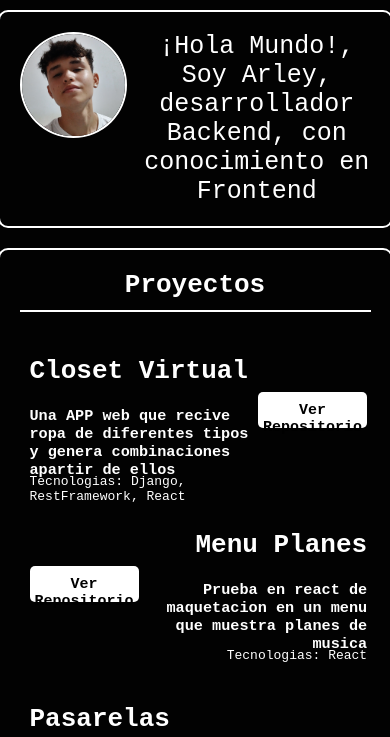
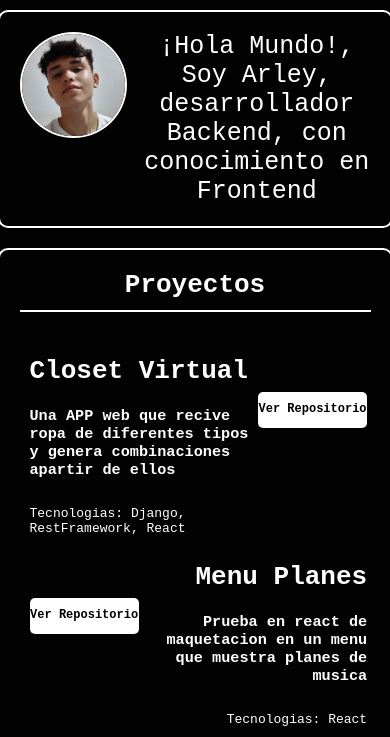
Before and after one commit to ArleyLeonardo-Dev/Portafolio, a plain HTML site: page index.html in a window 390 px wide. Shown: the part 69-806 px from the top of the page. Drawn offline with Linux system fonts and the light colour scheme.

Commit message:
Android Fixed

```diff
--- a/index.css
+++ b/index.css
@@ -238,22 +238,26 @@ body{
     }
 
     .proyecto{
-        grid-template-rows: 3rem 4rem 2rem;
+        grid-template-rows: 3rem 6rem 2rem;
+    }
+
+    .proyectoinvert h3{
+        margin-bottom: 10px;
     }
 
     .proyectoinvert{
-        grid-template-rows: 3rem 4rem 2rem;
+        grid-template-rows: 3rem 6rem 2rem;
     }
 
     .proyecto a{
         padding: 10px 0px;
-        font-size: 15px;
+        font-size: 12px;
         height: 1rem;
     }
 
     .proyectoinvert a{
         height: 1rem;
-        font-size: 15px;
+        font-size: 12px;
         padding: 10px 0px;
     }
 
```
